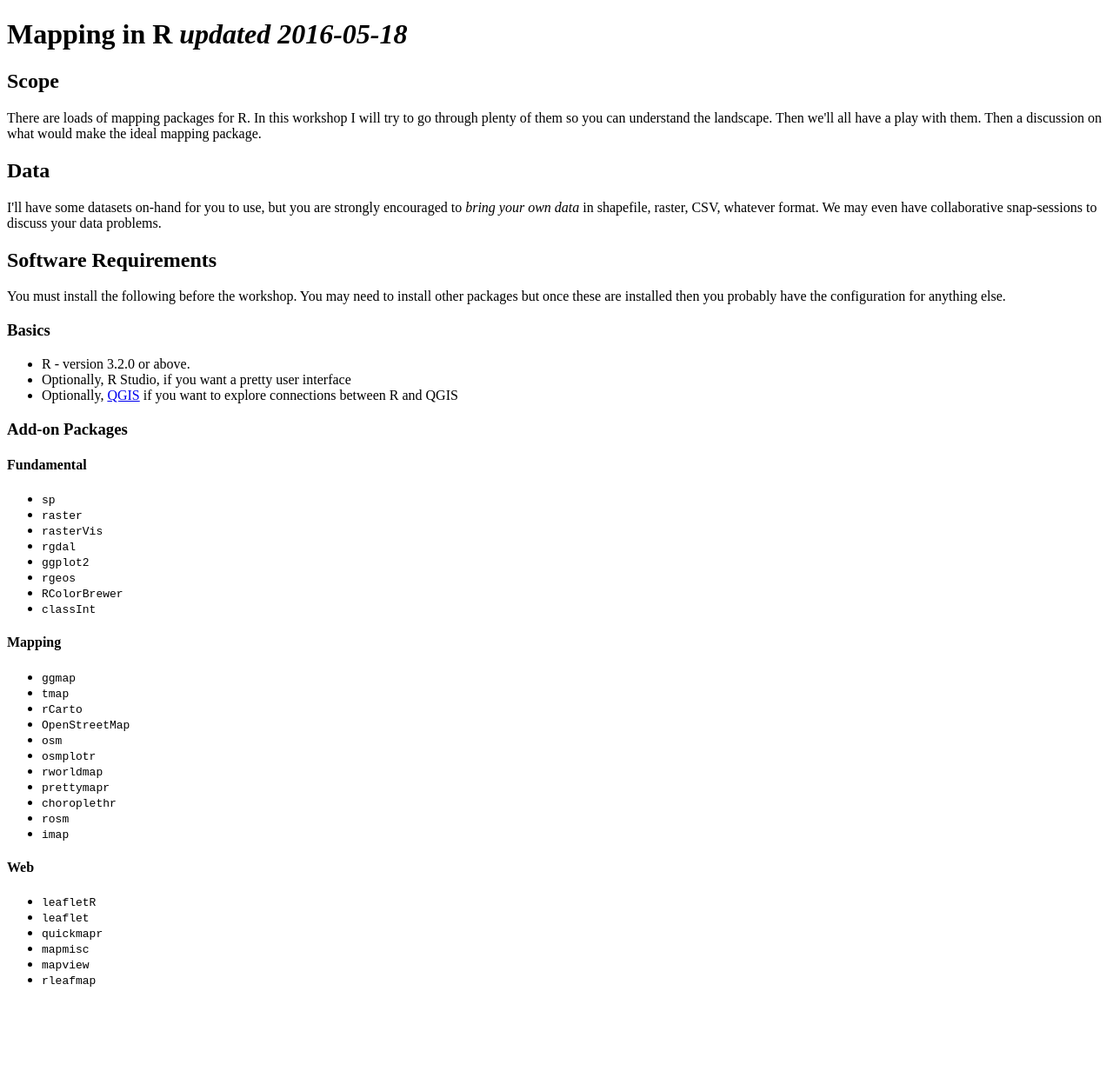
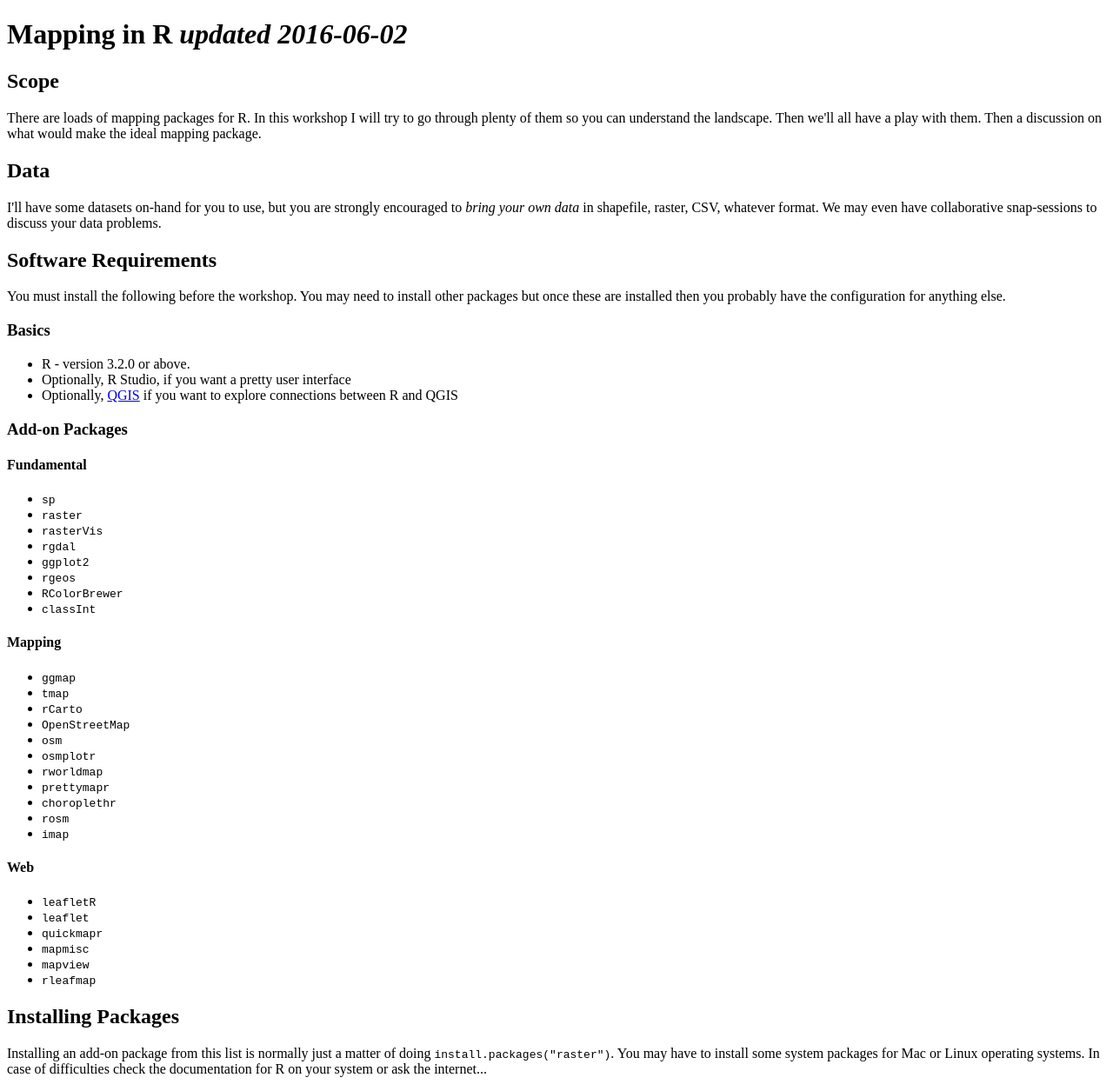
Before and after one commit to barryrowlingson/r-mapping-2016, a plain HTML site: page index.html in a window 1280 px wide. Shown: the whole page at 87% size. Before the commit the page ends 1152 px from the top, so only its background shows below. Drawn offline with Linux system fonts and the light colour scheme.

Commit message:
mini instlal guide

```diff
--- a/index.html
+++ b/index.html
@@ -10,7 +10,7 @@
   <![endif]-->
 </head>
   <body>
-   <h1>Mapping in R <em>updated 2016-05-18</em></h1>
+   <h1>Mapping in R <em>updated 2016-06-02</em></h1>
 <h2>Scope</h2>
 <p>There are loads of mapping packages for R. In this workshop I will try to go
 through plenty of them so you can understand the landscape. Then we'll all have a play with them.
@@ -73,7 +73,11 @@ but once these are installed then you probably have the configuration for anythi
 <li><code>rleafmap</code></li>
 </ul>
 
+<h2>Installing Packages</h2>
 
+<p>Installing an add-on package from this list is normally just a matter of doing <code>install.packages("raster")</code>.
+You may have to install some system packages for Mac or Linux operating systems.
+In case of difficulties check the documentation for R on your system or ask the internet...</p>
 
   </body>
 </html>
```
